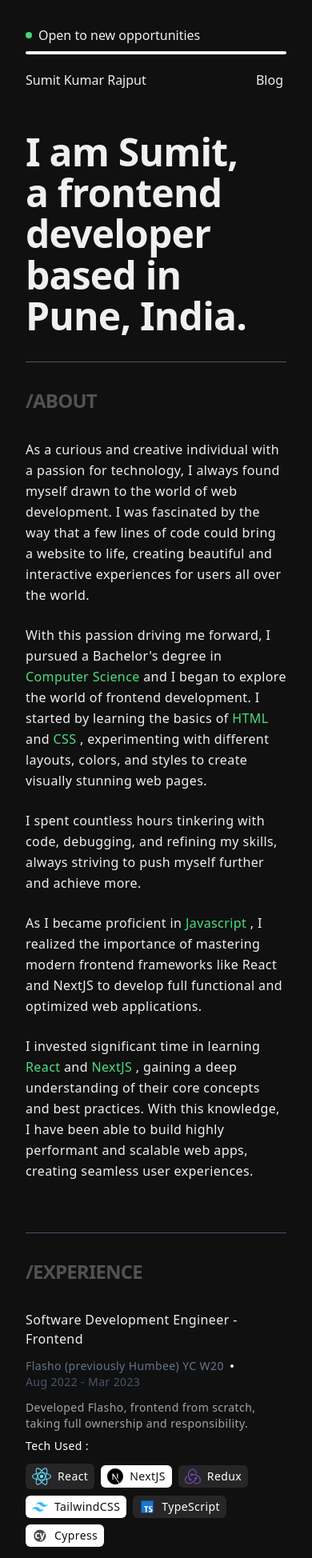
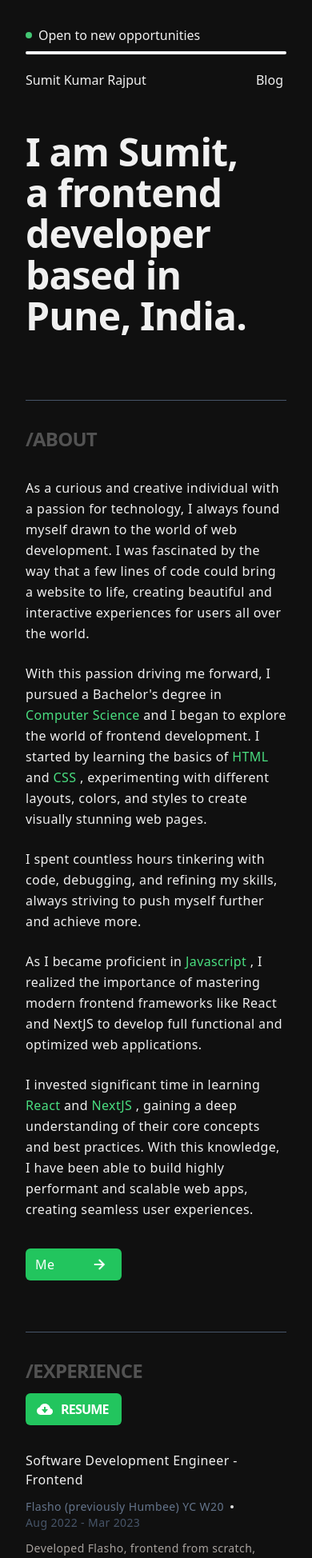
Before and after one commit to isumtk/portfolio, a Next.js app: page / in a window 390 px wide. Shown: the top 1948 px of the page at 80% size. Built offline with nearby package versions, Linux system fonts and the light colour scheme.

Commit message:
fixes ui

```diff
--- a/src/components/sections/about/index.tsx
+++ b/src/components/sections/about/index.tsx
@@ -1,3 +1,4 @@
+import Image from "next/image";
 import Link from "next/link";
 
 const AboutSection = () => {
@@ -83,6 +84,18 @@ const AboutSection = () => {
             performant and scalable web apps, creating seamless user
             experiences.
           </p>
+          <Link href={"/me"}>
+            <div className="mt-3 flex max-w-[120px] items-center justify-between rounded-md bg-green-500 px-3 py-2 text-base font-medium text-white md:hidden">
+              Me
+              <Image
+                src={"/icons/right.svg"}
+                alt="arrow icon"
+                className="animate-bounce-right"
+                width={24}
+                height={24}
+              />
+            </div>
+          </Link>
         </div>
       </div>
     </section>
--- a/src/components/sections/experience/index.tsx
+++ b/src/components/sections/experience/index.tsx
@@ -1,5 +1,7 @@
 import { H2, Card, SubHeadingWithContent } from "@/components/ui";
 import { FlashoIntern, FlashoSDE, LPUTech } from "@/content/experience";
+import Image from "next/image";
+import Link from "next/link";
 
 const ExperienceSection = () => {
   return (
@@ -14,6 +16,18 @@ const ExperienceSection = () => {
       <div className="flex h-full flex-1 flex-col gap-8 md:flex-row">
         <div className="w-full items-start text-2xl uppercase text-neutral-600 md:w-1/4 md:text-lg">
           /experience
+          <Link href={"/"}>
+            <div className="mt-3 flex max-w-[120px] items-center rounded-md bg-green-500 px-3 py-2 text-base text-white md:hidden">
+              <Image
+                src={"/icons/dl.svg"}
+                alt="download icon"
+                className="mr-2"
+                width={24}
+                height={24}
+              />
+              Resume
+            </div>
+          </Link>
         </div>
         <div className="flex w-full flex-col gap-8 bg-inherit font-normal leading-relaxed tracking-wide md:w-3/4 lg:text-2xl">
           <div className="flex flex-col gap-3 md:gap-4">
--- a/src/components/sections/landing/index.tsx
+++ b/src/components/sections/landing/index.tsx
@@ -3,12 +3,12 @@ const LandingSection = () => {
     <section
       className="
           container flex border-b
-          border-slate-600 bg-inherit pb-8
+          border-slate-600 bg-inherit pb-20
           pt-8
           font-sans font-semibold
           leading-none
           tracking-tighter
-          md:h-[40vh] md:items-center lg:h-[80vh]
+          md:items-center lg:h-[80vh]
           "
     >
       <h2 className="text-5xl leading-[3.2rem] lg:text-8xl ">
--- a/src/components/ui/navbar/index.tsx
+++ b/src/components/ui/navbar/index.tsx
@@ -18,7 +18,7 @@ const Navbar = () => {
         </span>
         <div className="flex flex-1 items-center justify-end gap-1 overflow-x-auto md:gap-6 ">
           <Link href={"/me"}>
-            <span className="hidden sm:inline-block">Me</span>
+            <span className="hidden md:inline-block">Me</span>
           </Link>
           <Link href={"/blog"}>
             <span>Blog</span>
--- a/src/styles/globals.css
+++ b/src/styles/globals.css
@@ -6,3 +6,18 @@
   background: #101010;
   color: rgb(240, 240, 240);
 }
+
+@keyframes bounce-right {
+  0%,
+  100% {
+    transform: translateX(-25%);
+    animation-timing-function: cubic-bezier(0.8, 0, 1, 1);
+  }
+  50% {
+    transform: none;
+    animation-timing-function: cubic-bezier(0, 0, 0.2, 1);
+  }
+}
+.animate-bounce-right {
+  animation: bounce-right 1s infinite;
+}
```
Also changed, not shown: public/icons/dl.svg (added), public/icons/right.svg (added).
